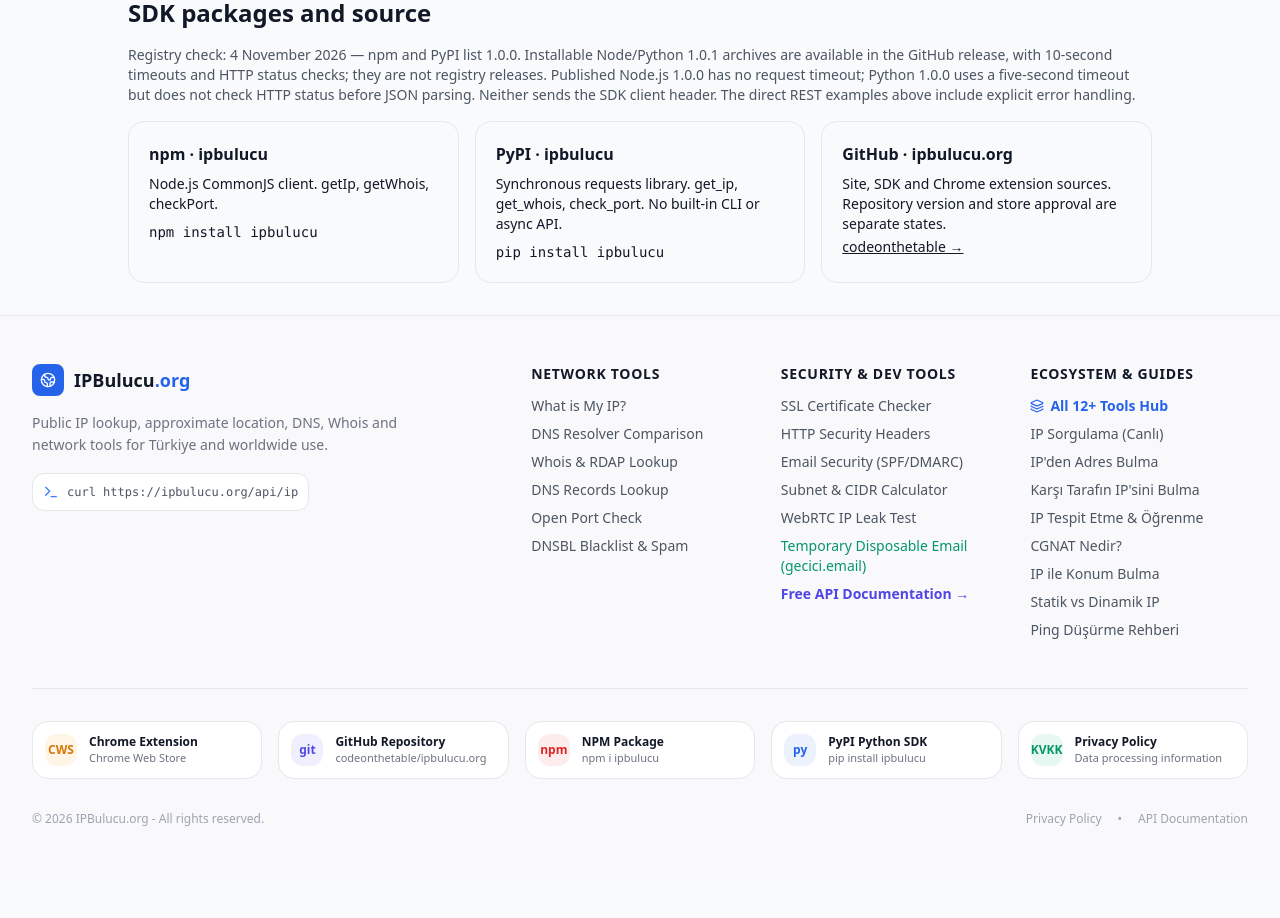
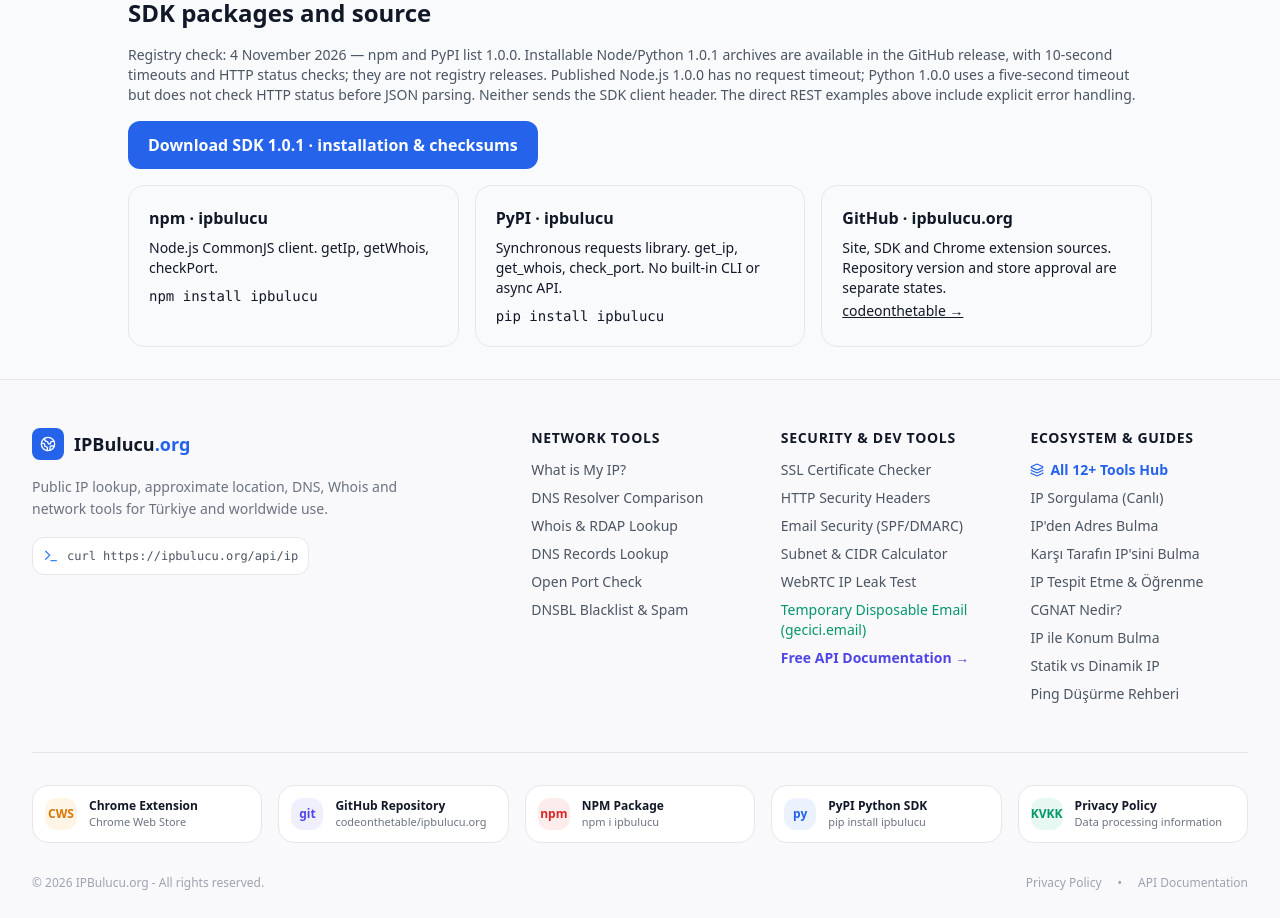
Before and after one commit to codeonthetable/ipbulucu.org, a Next.js app: page /en/api-docs in a window 1280 px wide. Shown: the part 3520-4438 px from the top of the page. Before the commit the page ends 4395 px from the top, so only its background shows below. Built offline with nearby package versions, Linux system fonts and the light colour scheme.

Commit message:
Link installable SDK archives from both API guides

```diff
--- a/src/components/ApiDocumentation.tsx
+++ b/src/components/ApiDocumentation.tsx
@@ -79,6 +79,7 @@ export default function ApiDocumentation({ language }: { language: "tr" | "en" }
     <section className="space-y-4">
       <h2 className="text-2xl font-bold">{en ? "SDK packages and source" : "SDK paketleri ve kaynak kod"}</h2>
       <p className="text-sm text-gray-600 dark:text-gray-300">{en ? "Registry check: 4 November 2026 — npm and PyPI list 1.0.0. Installable Node/Python 1.0.1 archives are available in the GitHub release, with 10-second timeouts and HTTP status checks; they are not registry releases. Published Node.js 1.0.0 has no request timeout; Python 1.0.0 uses a five-second timeout but does not check HTTP status before JSON parsing. Neither sends the SDK client header. The direct REST examples above include explicit error handling." : "4 Kasım 2026 kontrolü: npm ve PyPI üzerinde 1.0.0 bulunuyor. 10 saniye zaman aşımı ve HTTP hata denetimi içeren Node/Python 1.0.1 kurulum paketleri GitHub sürümünde indirilebilir; kayıt deposu yayını değildir. Yayımlanan Node.js 1.0.0 istek zaman aşımı uygulamıyor; Python 1.0.0 beş saniye sınır koyuyor ancak JSON okumadan önce HTTP durumunu denetlemiyor. İkisi de SDK istemci başlığı göndermiyor. Yukarıdaki REST örnekleri açık hata denetimi içerir."}</p>
+      <a href="https://github.com/codeonthetable/ipbulucu.org/releases/tag/v1.0.1" className="inline-block rounded-xl bg-blue-600 text-white px-5 py-3 font-semibold">{en ? "Download SDK 1.0.1 · installation & checksums" : "SDK 1.0.1 indir · kurulum ve dosya doğrulama"}</a>
       <div className="grid md:grid-cols-3 gap-4">
         <a href="https://www.npmjs.com/package/ipbulucu" className="p-5 rounded-2xl border border-gray-200 dark:border-gray-800 space-y-2"><h3 className="font-bold">npm · ipbulucu</h3><p className="text-sm">{en ? "Node.js CommonJS client. getIp, getWhois, checkPort." : "Node.js CommonJS istemcisi. getIp, getWhois, checkPort."}</p><code className="block text-sm">npm install ipbulucu</code></a>
         <a href="https://pypi.org/project/ipbulucu/" className="p-5 rounded-2xl border border-gray-200 dark:border-gray-800 space-y-2"><h3 className="font-bold">PyPI · ipbulucu</h3><p className="text-sm">{en ? "Synchronous requests library. get_ip, get_whois, check_port. No built-in CLI or async API." : "Senkron requests kütüphanesi. get_ip, get_whois, check_port. Yerleşik CLI veya async API içermez."}</p><code className="block text-sm">pip install ipbulucu</code></a>
```
